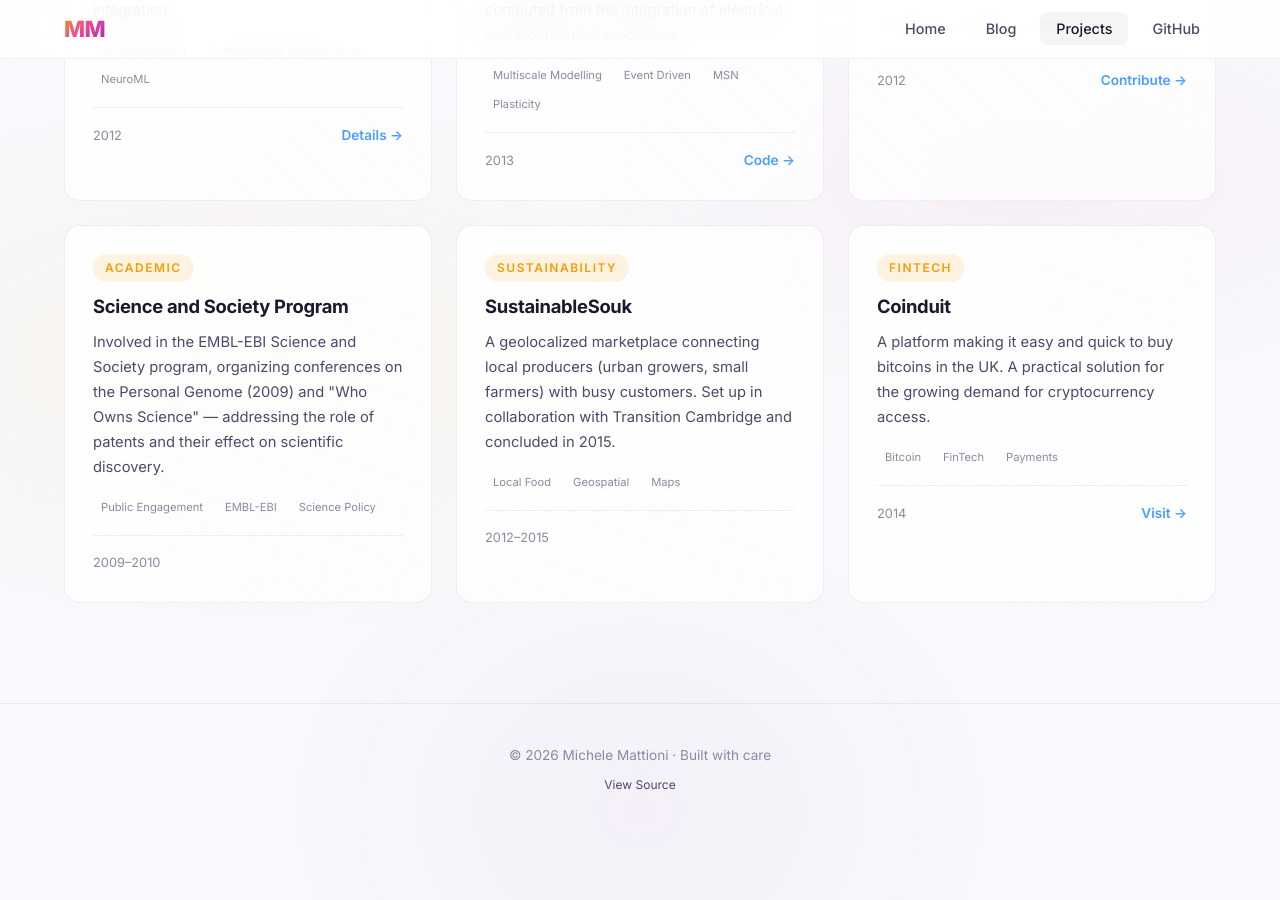
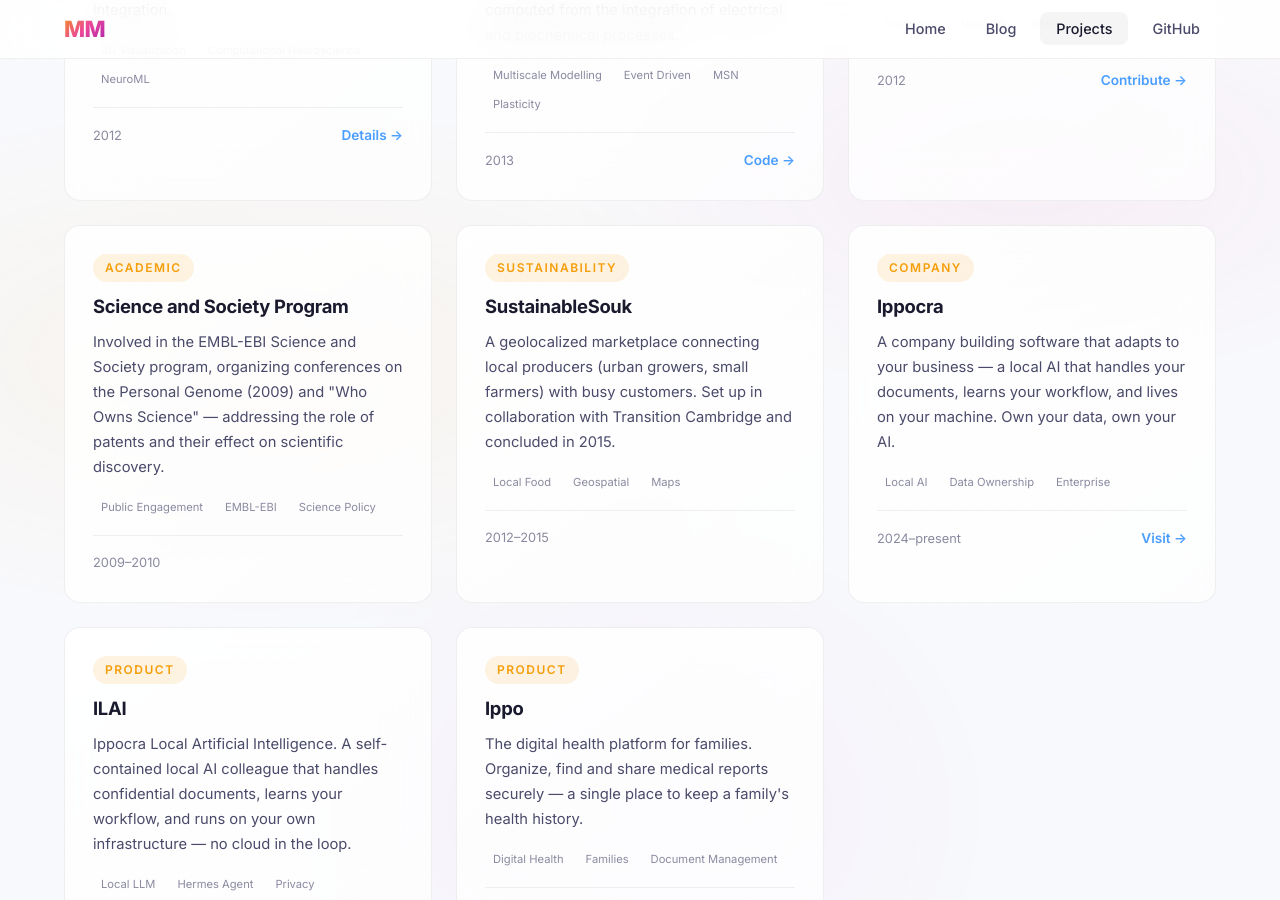
Before and after one commit to mattions/mattions.github.com, a Jekyll site: the page index.html, which Jekyll copies as it is, in a window 1280 px wide and 900 px high, scrolled down 2091 px. Built offline with Jekyll 4.4.1, drawn with Linux system fonts in a browser that asks for light colours; before the commit the page ends 2927 px from its top, so only the background shows below that; some of the changed text lies outside the part shown.

Commit message:
Add Ippocra, ILAI and Ippo projects; remove Coinduit; fix modal close
- Projects: add Ippocra (company), ILAI (local AI product) and
  Ippo (digital health platform for families); remove Coinduit
- Coinduit: drop the project card, the 2014 blog post, the
  categories.html fallback entry and the orphaned logo asset
- Modal: the project-details popup close button used a broken
  inline onclick selector (div[style*=position] had no sibling),
  so the X never closed the popup. Rewrote showProjectModal to use
  a single closeModal() wired to the X button, backdrop click and
  Escape, with proper keydown listener cleanup. Verified all four
  close paths in a browser.

```diff
--- a/index.html
+++ b/index.html
@@ -233,21 +233,57 @@
           </div>
         </div>
 
-        <!-- Project 6: Coinduit -->
+        <!-- Project 7: Ippocra -->
         <div class="glass-card project-card fade-in">
           <div class="card-header">
-            <span class="card-category">FinTech</span>
+            <span class="card-category">Company</span>
           </div>
-          <h3>Coinduit</h3>
-          <p>A platform making it easy and quick to buy bitcoins in the UK. A practical solution for the growing demand for cryptocurrency access.</p>
+          <h3>Ippocra</h3>
+          <p>A company building software that adapts to your business — a local AI that handles your documents, learns your workflow, and lives on your machine. Own your data, own your AI.</p>
           <div class="card-tags">
-            <span class="tag">Bitcoin</span>
-            <span class="tag">FinTech</span>
-            <span class="tag">Payments</span>
+            <span class="tag">Local AI</span>
+            <span class="tag">Data Ownership</span>
+            <span class="tag">Enterprise</span>
           </div>
           <div class="card-meta">
-            <span>2014</span>
-            <a href="https://coinduit.io" target="_blank" rel="noopener" class="card-link">Visit →</a>
+            <span>2024–present</span>
+            <a href="https://ippocra.com" target="_blank" rel="noopener" class="card-link">Visit →</a>
+          </div>
+        </div>
+
+        <!-- Project 8: ILAI -->
+        <div class="glass-card project-card fade-in">
+          <div class="card-header">
+            <span class="card-category">Product</span>
+          </div>
+          <h3>ILAI</h3>
+          <p>Ippocra Local Artificial Intelligence. A self-contained local AI colleague that handles confidential documents, learns your workflow, and runs on your own infrastructure — no cloud in the loop.</p>
+          <div class="card-tags">
+            <span class="tag">Local LLM</span>
+            <span class="tag">Hermes Agent</span>
+            <span class="tag">Privacy</span>
+          </div>
+          <div class="card-meta">
+            <span>2025–present</span>
+            <a href="https://ilai.ippocra.com/en/" target="_blank" rel="noopener" class="card-link">Visit →</a>
+          </div>
+        </div>
+
+        <!-- Project 9: Ippo -->
+        <div class="glass-card project-card fade-in">
+          <div class="card-header">
+            <span class="card-category">Product</span>
+          </div>
+          <h3>Ippo</h3>
+          <p>The digital health platform for families. Organize, find and share medical reports securely — a single place to keep a family's health history.</p>
+          <div class="card-tags">
+            <span class="tag">Digital Health</span>
+            <span class="tag">Families</span>
+            <span class="tag">Document Management</span>
+          </div>
+          <div class="card-meta">
+            <span>2025–present</span>
+            <a href="https://ippocra.com/en/ippo" target="_blank" rel="noopener" class="card-link">Visit →</a>
           </div>
         </div>
 
@@ -430,38 +466,41 @@
         ">
           <div style="display: flex; justify-content: space-between; align-items: center; margin-bottom: 20px;">
             <h2 style="font-size: 1.4rem; font-weight: 800;">${data.title}</h2>
-            <button onclick="this.closest('div[style*=position]').nextElementSibling.remove(); this.closest('div[style*=position]').remove()" style="
+            <button class="modal-close" aria-label="Close" style="
               background: none; border: none; color: var(--text-muted); font-size: 1.5rem; cursor: pointer;
               width: 36px; height: 36px; display: flex; align-items: center; justify-content: center;
               border-radius: 8px; transition: all 0.2s;
-            " onmouseover="this.style.color='var(--text-primary)'; this.style.background='rgba(255,255,255,0.06)'" onmouseout="this.style.color='var(--text-muted)'; this.style.background='none'">×</button>
+            ">×</button>
           </div>
           <div style="color: var(--text-secondary); line-height: 1.8;">${data.content}</div>
         </div>
       `;
 
-      // Add the close button's sibling reference
       document.body.appendChild(modal);
+
+      // Shared close routine (fade out, then remove + clean up listeners)
+      function closeModal() {
+        modal.style.opacity = '0';
+        setTimeout(() => modal.remove(), 300);
+        document.removeEventListener('keydown', keyHandler);
+      }
+
+      // Close via the × button
+      modal.querySelector('.modal-close').addEventListener('click', closeModal);
+
+      // Close on backdrop click (only when clicking the overlay itself, not the card)
+      modal.addEventListener('click', (e) => {
+        if (e.target === modal) closeModal();
+      });
+
+      // Close on Escape
+      function keyHandler(e) {
+        if (e.key === 'Escape') closeModal();
+      }
+      document.addEventListener('keydown', keyHandler);
 
       // Trigger animation
       requestAnimationFrame(() => modal.style.opacity = '1');
-
-      // Close on backdrop click
-      modal.addEventListener('click', (e) => {
-        if (e.target === modal) {
-          modal.style.opacity = '0';
-          setTimeout(() => modal.remove(), 300);
-        }
-      });
-
-      // Close on Escape
-      document.addEventListener('keydown', function handler(e) {
-        if (e.key === 'Escape') {
-          modal.style.opacity = '0';
-          setTimeout(() => modal.remove(), 300);
-          document.removeEventListener('keydown', handler);
-        }
-      });
     }
   </script>
 
```
Also changed, not shown: _posts/2014-10-05-coinduit.md (deleted, +0 -13 lines), categories.html (+1 -6 lines), assets/gfx/coinduit-logo.png (deleted).
